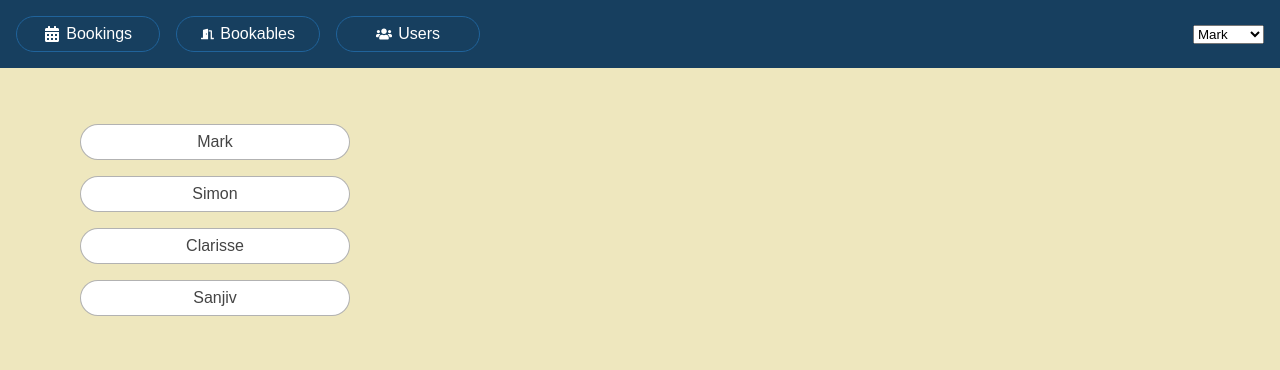
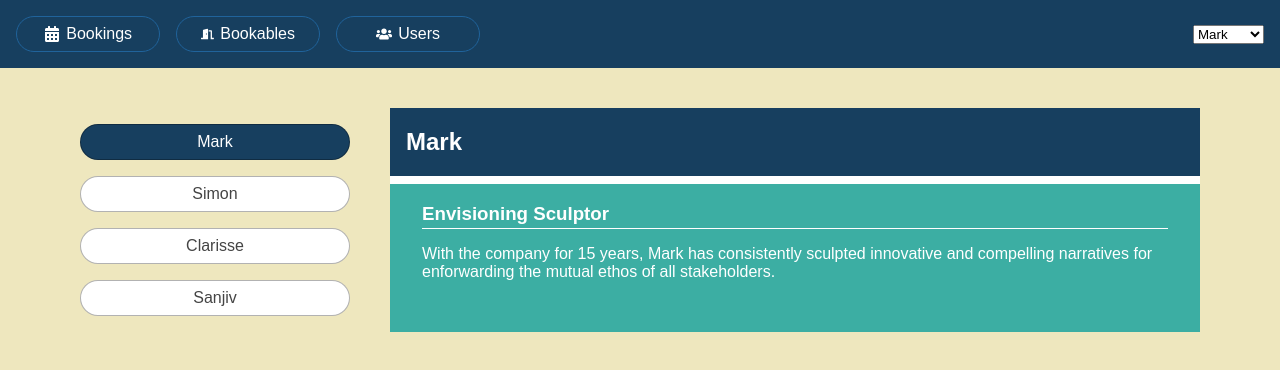
Before and after one commit to kitrath/bookings-example-app, a React (Create React App) app: page /users in a window 1280 px wide. Shown: the top 370 px of the page. Built offline with nearby package versions, Linux system fonts and the light colour scheme; data requests are answered from the project's data file.

Commit message:
challenge 8.1, use context to display current user details by default

```diff
--- a/src/components/Users/UserDetails.js
+++ b/src/components/Users/UserDetails.js
@@ -1,17 +1,13 @@
 export default function UserDetails({ user }) {
   return user ? (
-    <div className="user-details">
-      <div className="item">
+      <div className="item user">
         <div className="item-header">
           <h2>{user.name}</h2>
         </div>
-        <div className="item-details">
+        <div className="user-details">
           <h3>{user.title}</h3>
-          <div>
-            <p>{user.notes}</p>
-          </div>
+          <p>{user.notes}</p>
         </div>
       </div>
-    </div>
   ) : null;
 }
--- a/src/components/Users/UsersList.js
+++ b/src/components/Users/UsersList.js
@@ -3,30 +3,22 @@ import Spinner from "../UI/Spinner";
 
 import getData from "../../utils/api";
 
-export default function UsersList({ setUser }) {
-  const [request, setRequest] = useState({
-    isLoading: false,
-    error: null,
-    users: []
-  });
-  // Initially, no user selected
-  const [usersIndex, setUsersIndex] = useState(null);
+export default function UsersList({ user, setUser }) {
+  const [error, setError] = useState(null);
+  const [isLoading, setIsLoading] = useState(true);
+  const [users, setUsers] = useState(null);
 
   useEffect(() => {
-
-    setRequest(r => ({ ...r, isLoading: true }));
-
     getData("http://localhost:3001/users")
-      .then((users) => {
-        setRequest(r => ({ ...r, isLoading: false, users }));
+      .then((data) => {
+        setUsers(data);
+        setIsLoading(false);
       })
       .catch((error) => {
-        setRequest( r => ({ ...r, isLoading: false, error }));
+        setError(error);
+        setIsLoading(false);
       });
-
-  }, []);
-
-  const { users, isLoading, error } = request;
+  }, [setUser]);
 
   if (error) {
     return <p>{error.message}</p>
@@ -39,19 +31,16 @@ export default function UsersList({ setUser }) {
   return (
     <div>
       <ul className="users items-list-nav">
-        {users.map((user, i) => (
+        {users.map(u => (
           <li
-            key={user.id}
-            className={ i === usersIndex ? "selected": null}
+            key={u.id}
+            className={ u.id === user?.id ? "selected": null}
           >
             <button
               className="btn"
-              onClick={() => {
-                setUser(users[i]);
-                setUsersIndex(i);
-              }}
+              onClick={() => setUser(u)}
             >
-              {user.name}
+              {u.name}
             </button>
           </li>
         ))}
--- a/src/components/Users/UsersPage.js
+++ b/src/components/Users/UsersPage.js
@@ -1,16 +1,21 @@
-import { useState } from "react";
-
+import { useState, useContext } from "react";
 import UsersList from "./UsersList";
 import UserDetails from "./UserDetails";
 
+import UserContext from "./UserContext";
+
 export default function UsersPage() {
 
-  const [user, setUser] = useState();
+  const [user, setUser] = useState(null);
+
+  const loggedInUser = useContext(UserContext);
+
+  const currentUser = user || loggedInUser;
 
   return (
     <main className="users-page">
-      <UsersList setUser={setUser}/>
-      <UserDetails user={user}/>
+      <UsersList user={currentUser} setUser={setUser}/>
+      <UserDetails user={currentUser}/>
     </main>
   );
 }
```
